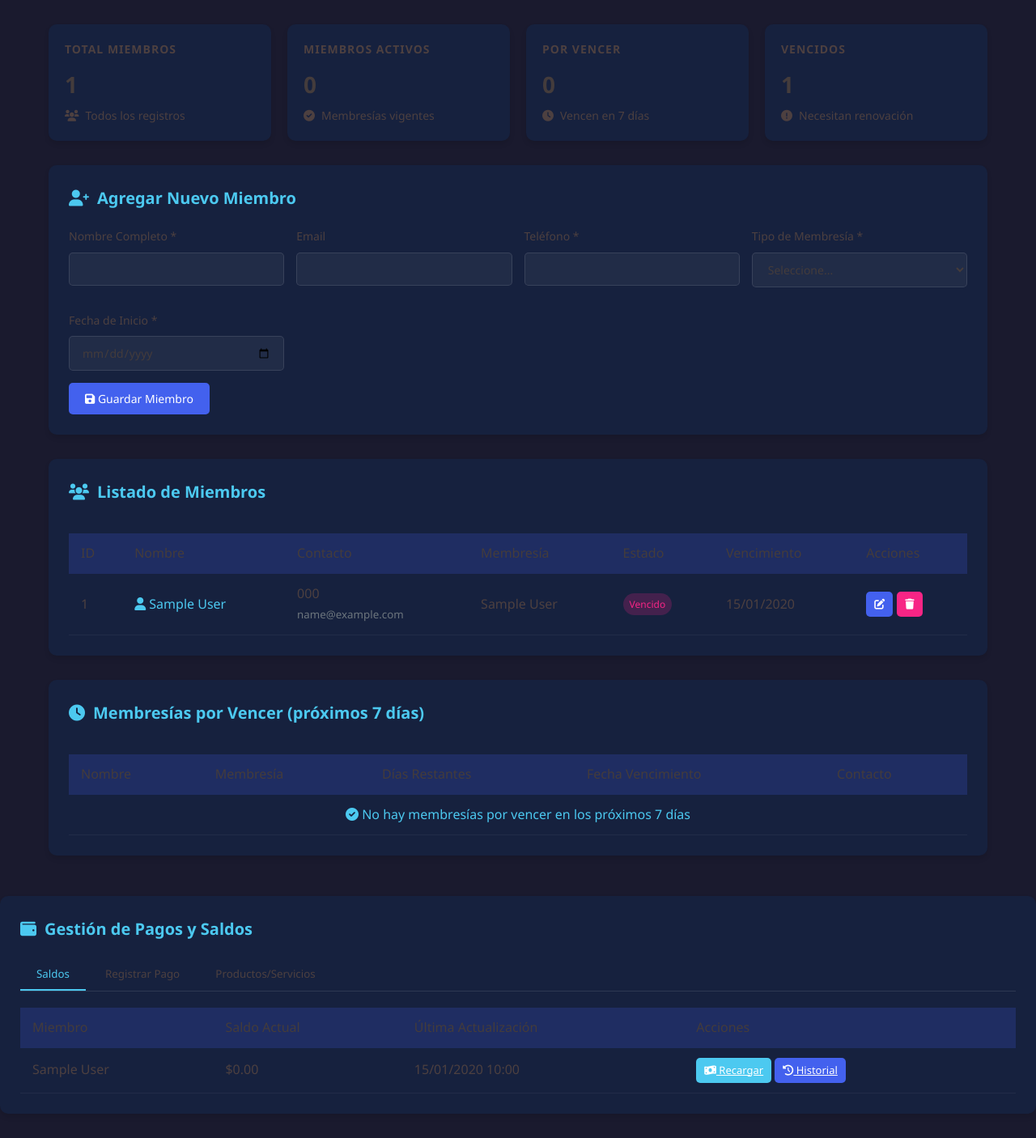
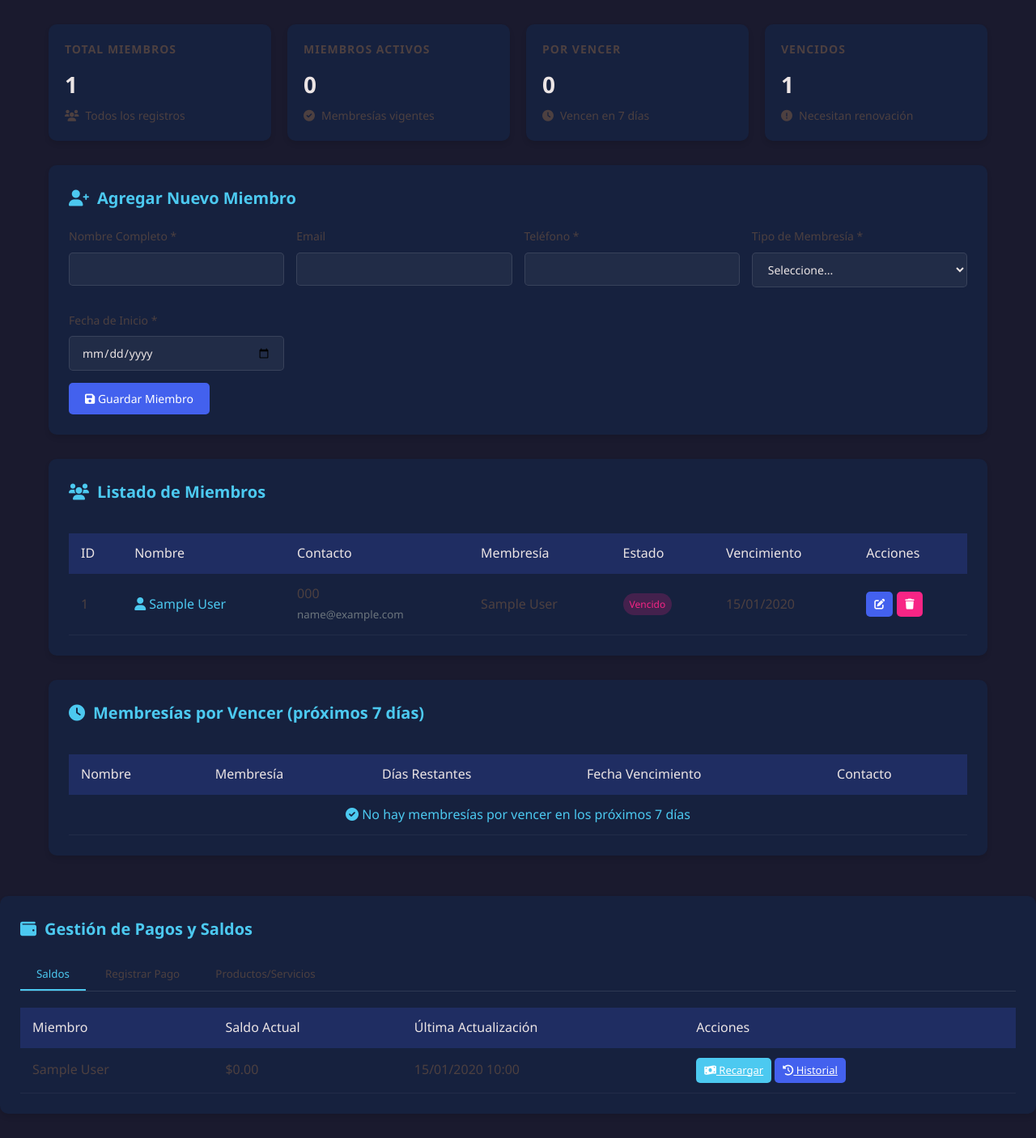
Before and after one commit to Llimon90/ontrol-membresias-gym, a PHP site: page /index.php in a window 1280 px wide. Shown: the part 81-1487 px from the top of the page at 81% size. Run offline with PHP 8.4, Linux system fonts and the light colour scheme; tables that the repository leaves empty or names only in its code hold one stand-in row (values such as "Sample post").

```diff
--- a/index.php
+++ b/index.php
@@ -86,7 +86,7 @@ $members = $pdo->query("SELECT m.*, ms.name AS membership_name
       --gray: #6c757d;
       --bg-dark: #1a1a2e;
       --bg-card: #16213e;
-      --text-primary: #443c3cff;
+      --text-primary: #ece5e5ff;
       --text-secondary: #4d4040ff;
     }
 
```
